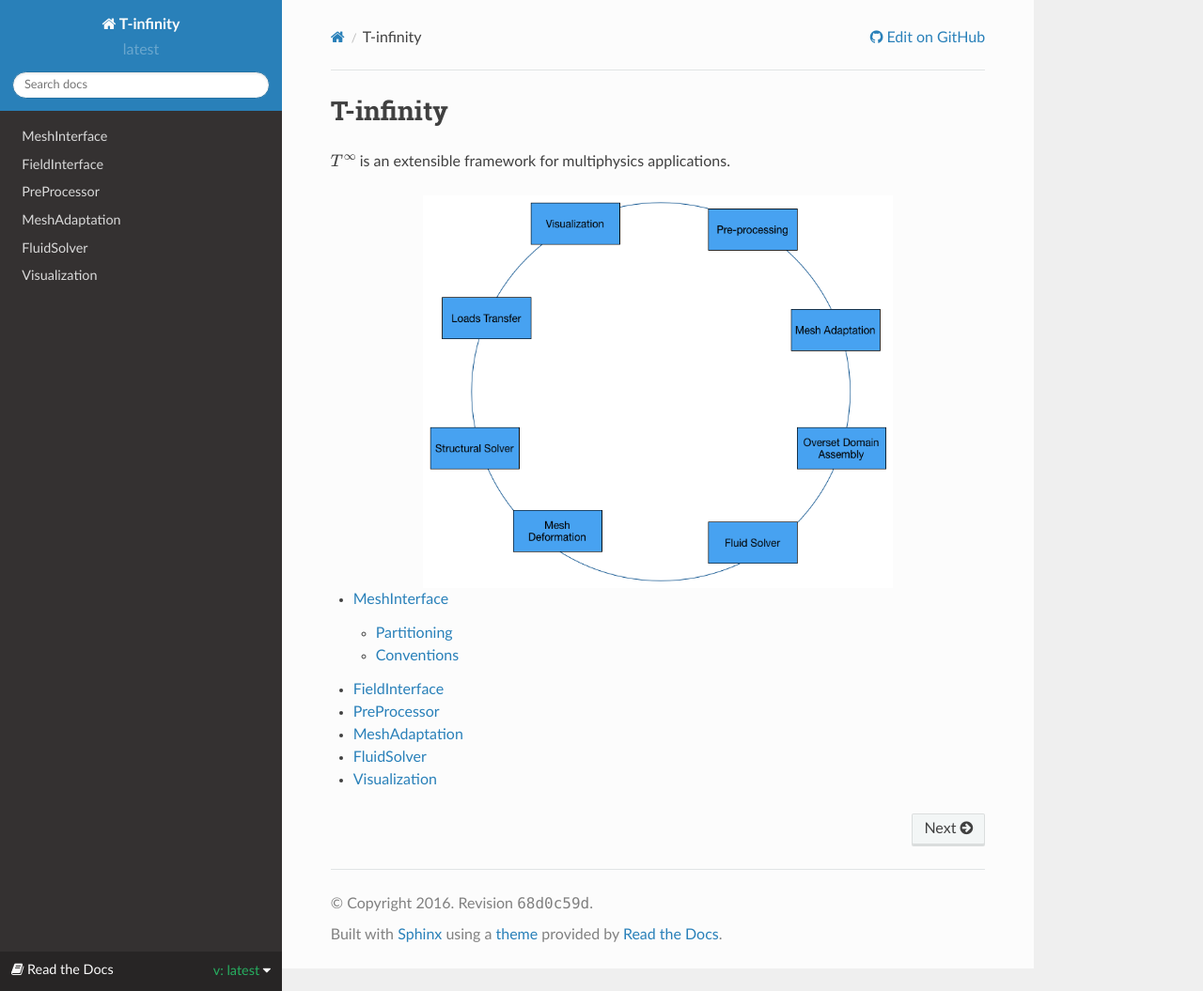
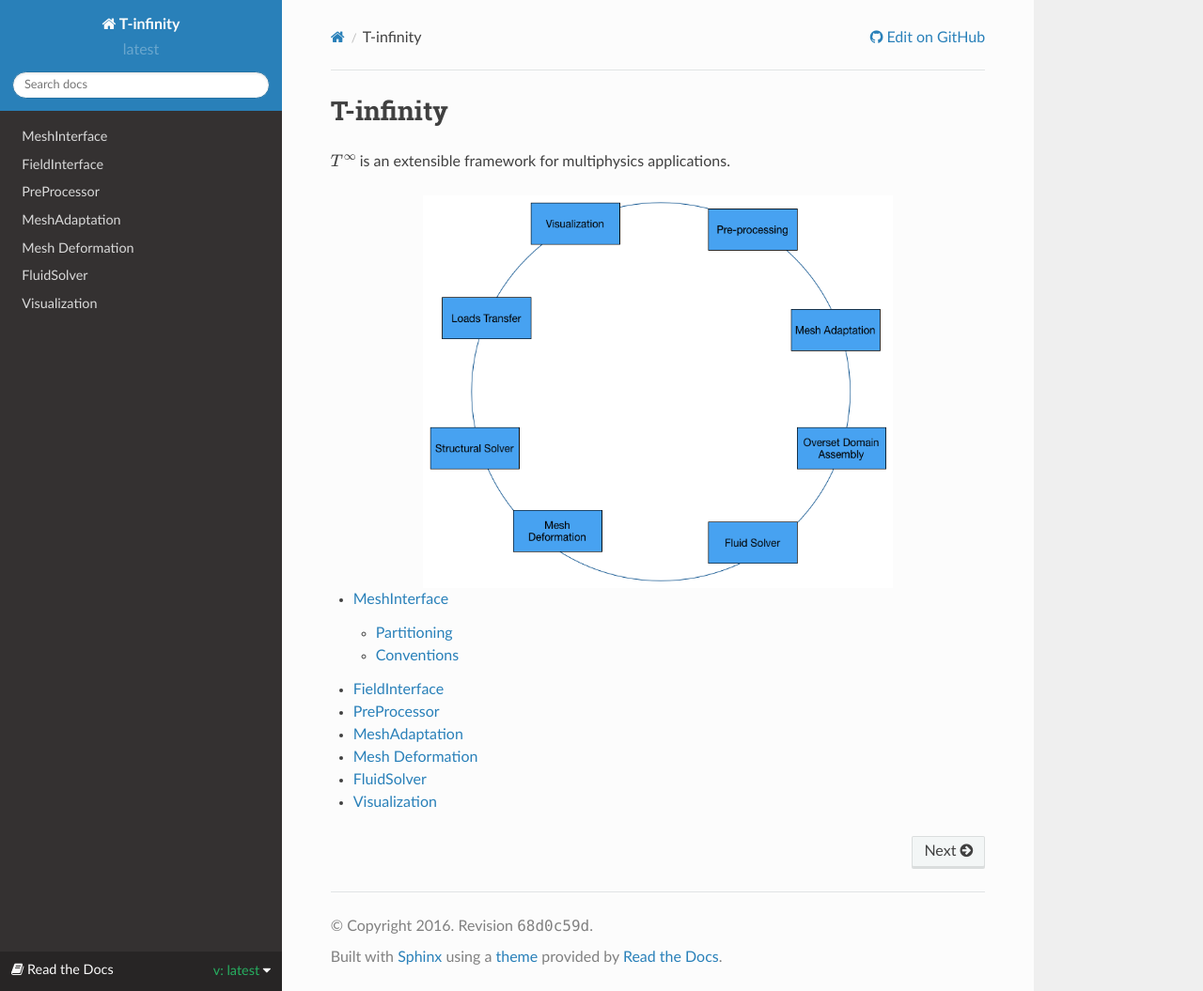
Before and after one commit to T-infinity/T-infinity-docs, a Sphinx documentation site: the page built from docs/index.rst, in a window 1280 px wide and 1055 px high. Shown: the whole window at 94% size. Built offline with Sphinx 7.4.7 and the Read the Docs theme 2.0.0, drawn with Linux system fonts in a browser that asks for light colours; formulas are drawn with MathJax 3.

Commit message:
To add mesh-def

```diff
--- a/docs/index.rst
+++ b/docs/index.rst
@@ -15,5 +15,6 @@ T-infinity
    field
    pre-processor
    mesh-adaptation
+   mesh-deformation
    fluid-solver
    visualization
--- /dev/null
+++ b/docs/mesh-deformation.rst
@@ -0,0 +1,5 @@
+Mesh Deformation
+================
+Mesh deformation is a plug-in that deforms the volume
+of a mesh given a deflected surface.
+Mesh deformation occurs on a single domain and MPI communicator.
```
